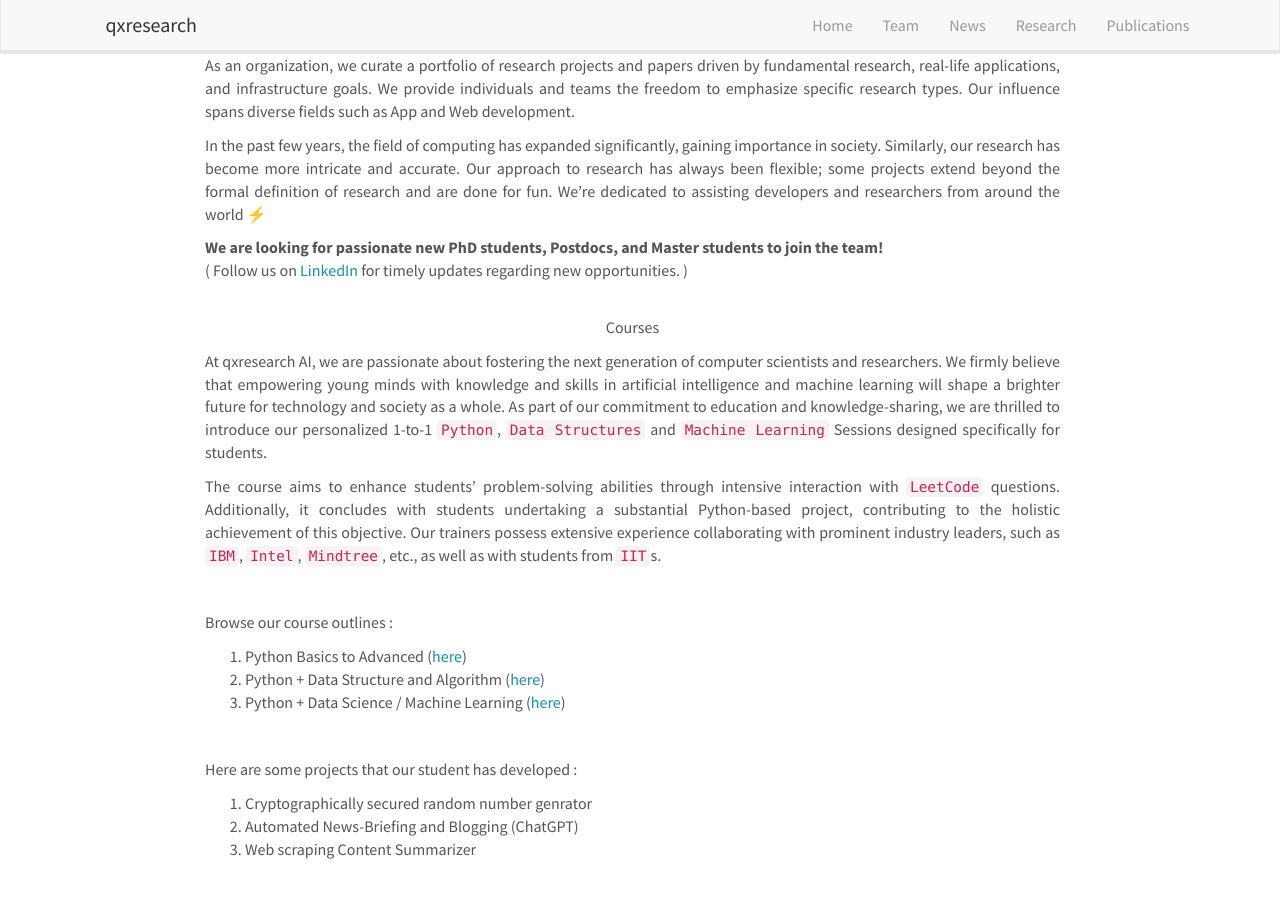
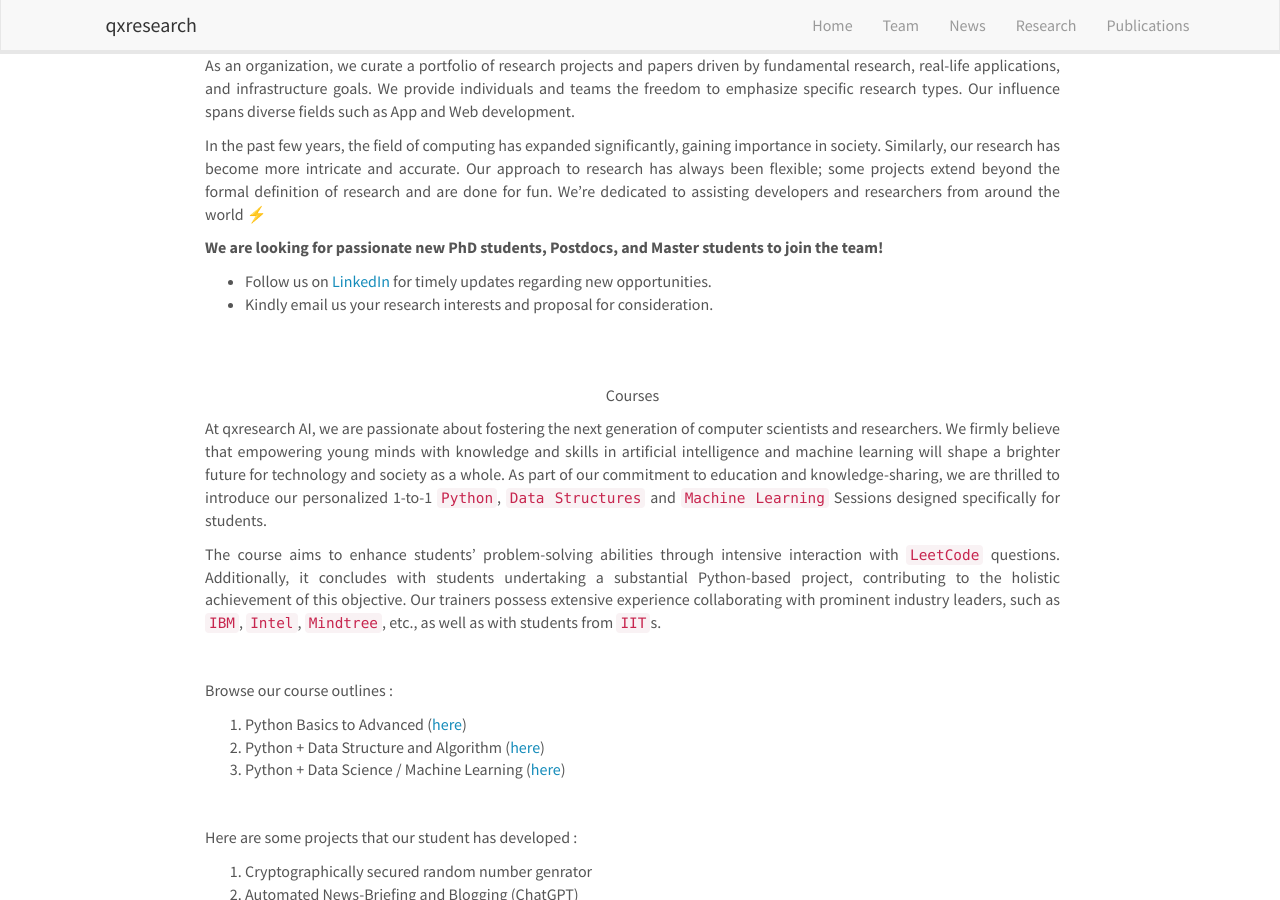
Before and after one commit to qxresearch/qxresearch.github.io, a Jekyll site: the page built from _pages/home.md, in a window 1280 px wide and 900 px high, scrolled down 548 px. Built offline with Jekyll 4.4.1, drawn with Linux system fonts in a browser that asks for light colours; nearby versions of some CDN libraries.

Commit message:
Update home.md

```diff
--- a/_pages/home.md
+++ b/_pages/home.md
@@ -16,7 +16,10 @@ As an organization, we curate a portfolio of research projects and papers driven
 
 In the past few years, the field of computing has expanded significantly, gaining importance in society. Similarly, our research has become more intricate and accurate. Our approach to research has always been flexible; some projects extend beyond the formal definition of research and are done for fun. We're dedicated to assisting developers and researchers from around the world ⚡
 
-**We are looking for passionate new PhD students, Postdocs, and Master students to join the team!** <br> ( Follow us on [LinkedIn](https://linkedin.com/company/qxresearch) for timely updates regarding new opportunities. )
+**We are looking for passionate new PhD students, Postdocs, and Master students to join the team!** <br>
+- Follow us on [LinkedIn](https://linkedin.com/company/qxresearch) for timely updates regarding new opportunities.
+- Kindly email us your research interests and proposal for consideration.
+
 <br>
 <br>
 
```
